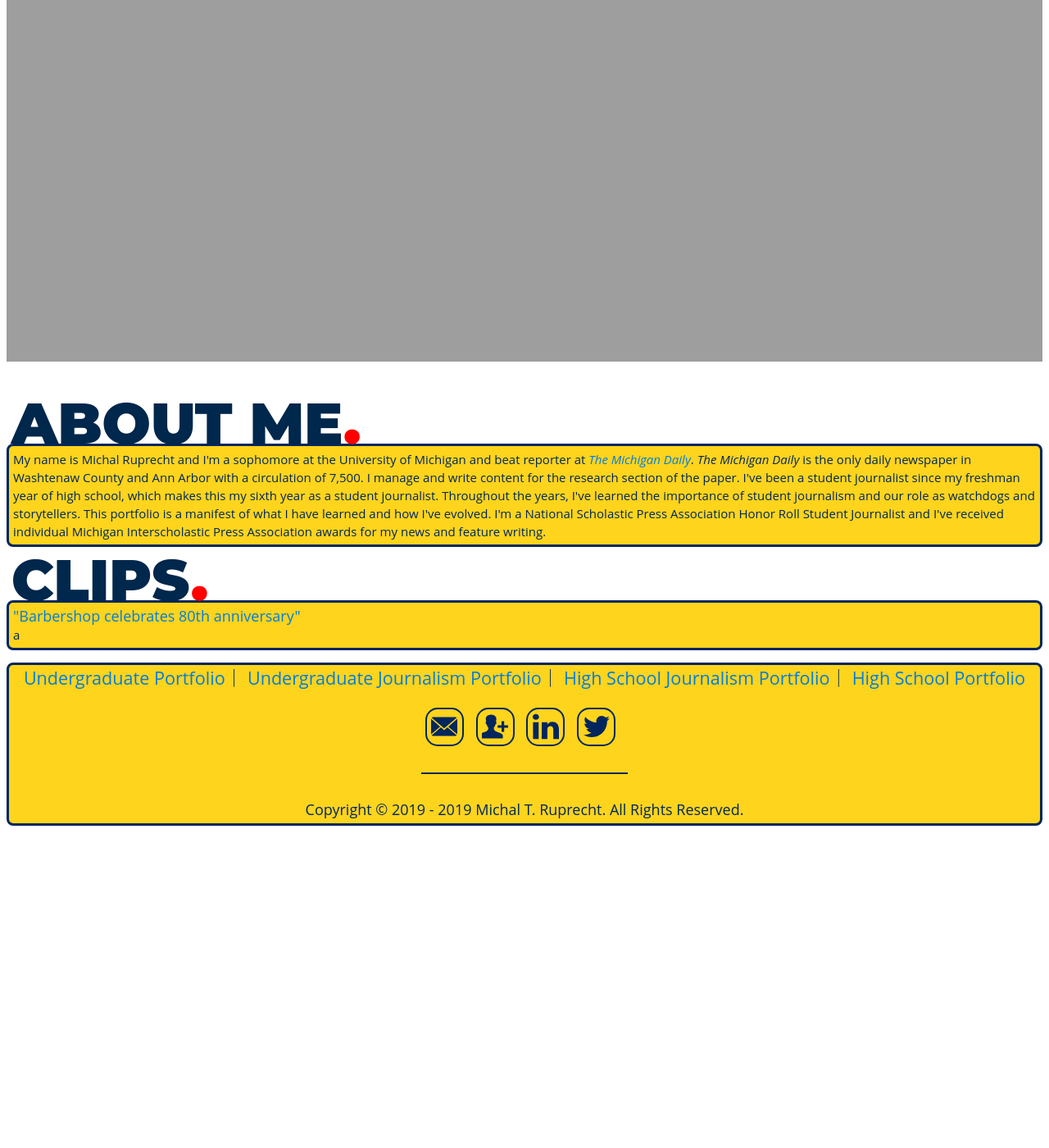
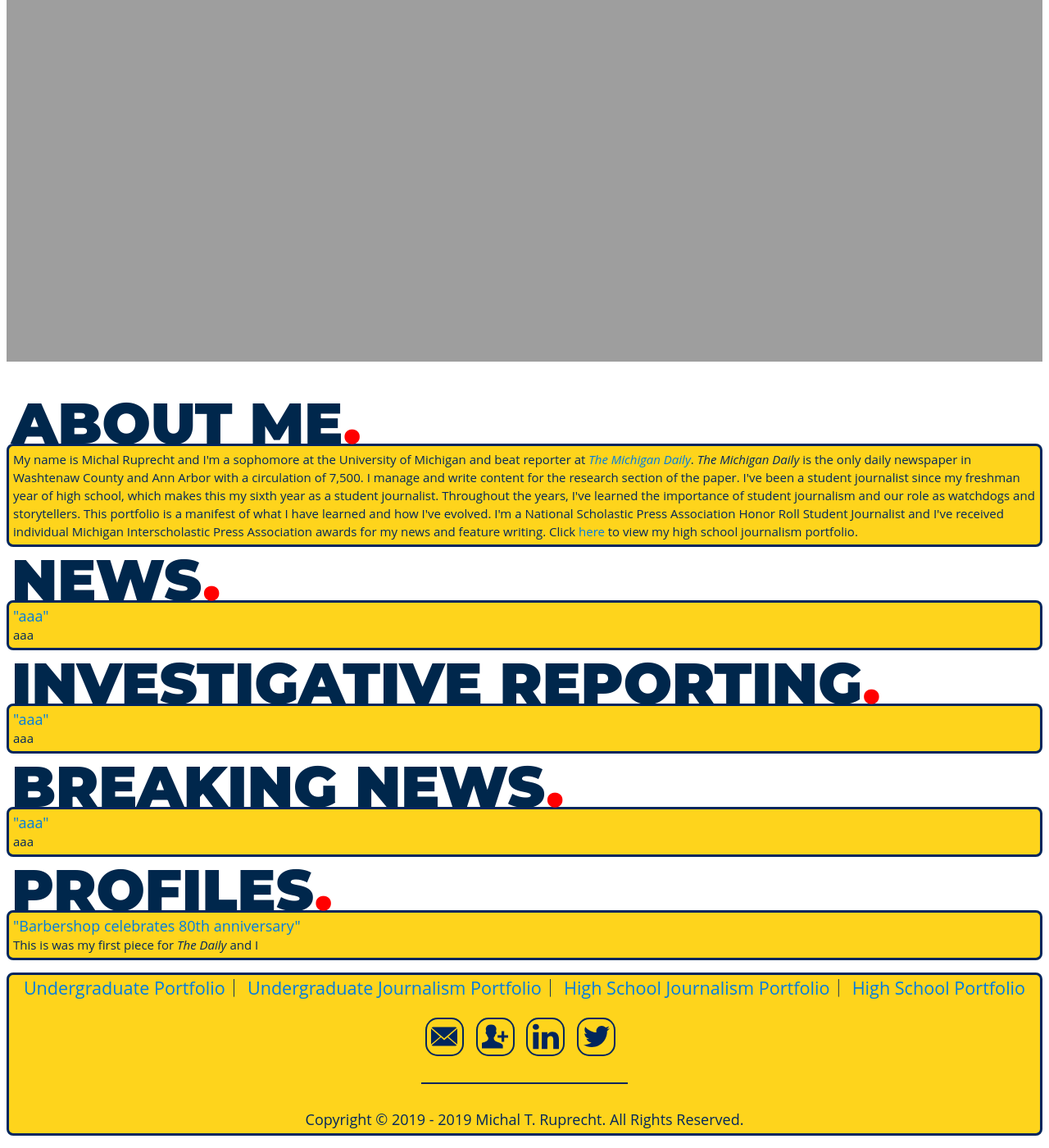
Before and after one commit to MichalRuprecht/michalruprecht.github.io, a Jekyll site: the page built from pages/journalism.html, in a window 1280 px wide and 1400 px high, scrolled down 527 px. Shown: the whole window at 82% size. Built offline with Jekyll 4.4.1, drawn with Linux system fonts in a browser that asks for light colours; before the commit the page ends 1549 px from its top, so only the background shows below that.

Commit message:
journalism

```diff
--- a/pages/journalism.html
+++ b/pages/journalism.html
@@ -14,16 +14,44 @@ title: Michal T. Ruprecht Official Website
       <br />ABOUT ME<font color="#FF0000">.</font>
     </div>
     <div class="college">
-      <h3>My name is Michal Ruprecht and I'm a sophomore at the University of Michigan and beat reporter at <a href="https://www.michigandaily.com/" target="_blank"><i>The Michigan Daily</i></a>. <i>The Michigan Daily</i> is the only daily newspaper in Washtenaw County and Ann Arbor with a circulation of 7,500. I manage and write content for the research section of the paper. I've been a student journalist since my freshman year of high school, which makes this my sixth year as a student journalist. Throughout the years, I've learned the importance of student journalism and our role as watchdogs and storytellers. This portfolio is a manifest of what I have learned and how I've evolved. I'm a National Scholastic Press Association Honor Roll Student Journalist and I've received individual Michigan Interscholastic Press Association awards for my news and feature writing.</h3>
+      <h3>My name is Michal Ruprecht and I'm a sophomore at the University of Michigan and beat reporter at <a href="https://www.michigandaily.com/" target="_blank"><i>The Michigan Daily</i></a>. <i>The Michigan Daily</i> is the only daily newspaper in Washtenaw County and Ann Arbor with a circulation of 7,500. I manage and write content for the research section of the paper. I've been a student journalist since my freshman year of high school, which makes this my sixth year as a student journalist. Throughout the years, I've learned the importance of student journalism and our role as watchdogs and storytellers. This portfolio is a manifest of what I have learned and how I've evolved. I'm a National Scholastic Press Association Honor Roll Student Journalist and I've received individual Michigan Interscholastic Press Association awards for my news and feature writing. Click <a href="https://mruprecht.weebly.com/journalism-portfolio.html" target="_blank">here</a> to view my high school journalism portfolio.</h3>
+    </div>
+
+    <div class="title">
+      NEWS<font color="#FF0000">.</font>
+    </div>
+    <div class="college">
+      <h3><b><big><a href="aaa" target="_blank">"aaa"</a></big></b>
+      <br />aaa
+      </h3>
+    </div>
+
+    <div class="title">
+      INVESTIGATIVE REPORTING<font color="#FF0000">.</font>
+    </div>
+    <div class="college">
+      <h3><b><big><a href="aaa" target="_blank">"aaa"</a></big></b>
+      <br />aaa
+      </h3>
+    </div>
+
+    <div class="title">
+      BREAKING NEWS<font color="#FF0000">.</font>
+    </div>
+    <div class="college">
+      <h3><b><big><a href="aaa" target="_blank">"aaa"</a></big></b>
+      <br />aaa
+      </h3>
     </div>
 
       <div class="title">
-        CLIPS<font color="#FF0000">.</font>
+        PROFILES<font color="#FF0000">.</font>
       </div>
       <div class="college">
         <h3><b><big><a href="https://www.michigandaily.com/section/business/local-barbershop-celebrates-80th-anniversary" target="_blank">"Barbershop celebrates 80th anniversary"</a></big></b>
-        <br />a
+        <br />This is was my first piece for <i>The Daily</i> and I
         </h3>
       </div>
+
     </body>
 </html>
```
